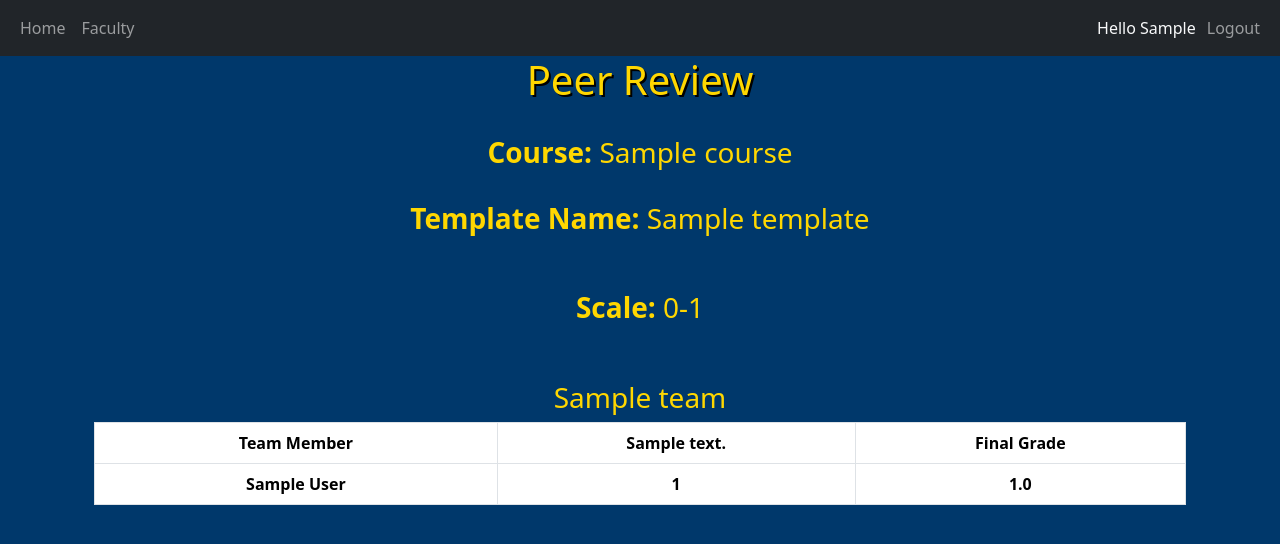
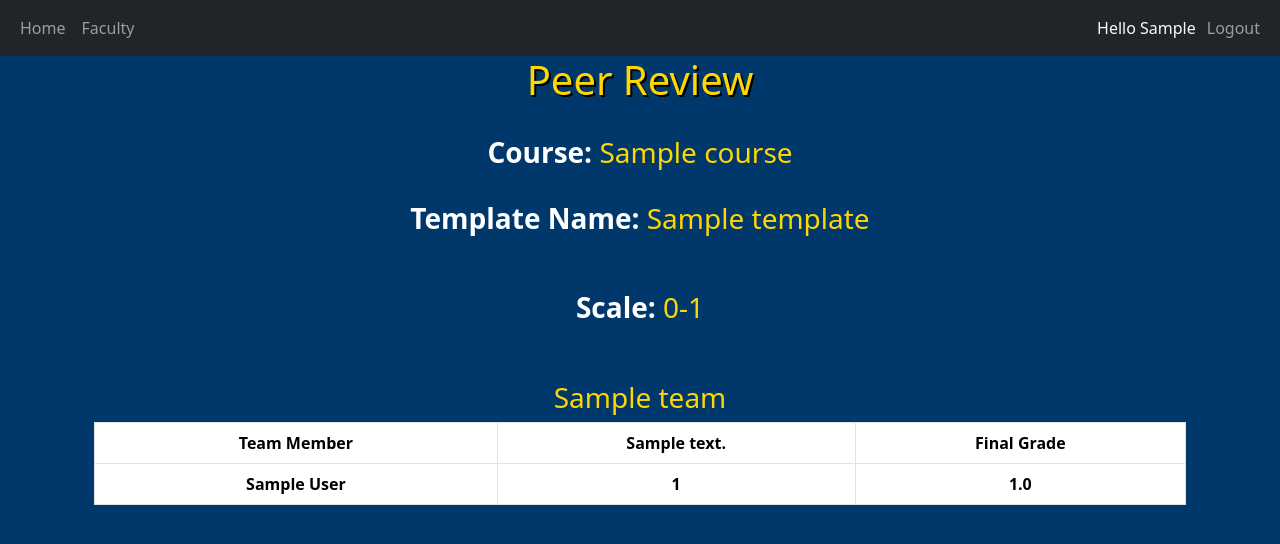
Before and after one commit to Jcampbell30/CS-4900-Project, a Flask app: page /results/1/1 in a window 1280 px wide. Shown: the top 544 px of the page. Run offline with Flask 3, Linux system fonts and the light colour scheme; a user stored in the database is signed in; tables that the repository leaves empty hold one stand-in row (values such as "Sample post"); parts of the project's set-up code (start-up, migrations or seed data) failed here and were passed over.

Commit message:
Pretty resutls.

```diff
--- a/api/website/templates/results.html
+++ b/api/website/templates/results.html
@@ -1,16 +1,16 @@
 {% extends 'base.html' %}
 {% block content %}
     <h1>Peer Review</h1><br>
-    <h3><strong>Course:</strong> {{ course.courseName }}</h3><br>
-    <h3><strong>Template Name:</strong> {{ template.templateName }}</h3><br><br>
-    <h3><strong>Scale:</strong> 0-{{ template.gradingScale }}</h3><br><br>
+    <h3><strong style="color: white;">Course:</strong> {{ course.courseName }}</h3><br>
+    <h3><strong style="color: white;">Template Name:</strong> {{ template.templateName }}</h3><br><br>
+    <h3><strong style="color: white;">Scale:</strong> 0-{{ template.gradingScale }}</h3><br><br>
 
     {% for team in team_info %}
     <div class="container">
         <h3>{{team[0].teamName}}</h3>
         <table class="table table-bordered">
             <thead>
-                <tr>
+                <tr style="background-color: gainsboro;">
                     <th>Team Member</th>
                     {% for question in questions %}
                     <th>{{ question.questionDesc }}</th>
@@ -18,7 +18,7 @@
                     <th>Final Grade</th>
                 </tr>
             </thead>
-            <tbody>
+            <tbody style="background-color: goldenrod;">
                 {% for member in team[1] %}
                 <tr>
                     <td>{{ member.user.userFirstName }} {{ member.user.userLastName }}</td>
```
